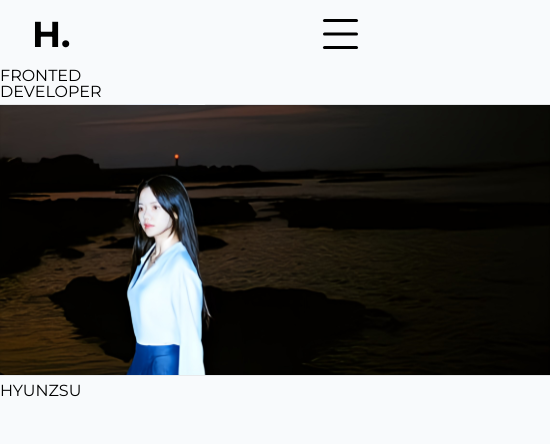
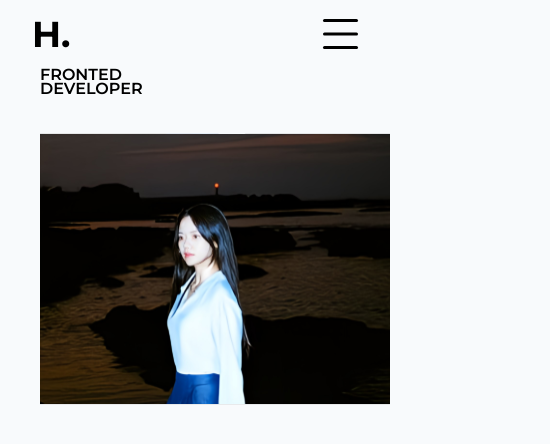
Before and after one commit to hyunzsu/portfolio, a Next.js app: page / in a window 390 px wide. Shown: the top 444 px of the page, 550 px wide, since content can reach past the window. Built offline with nearby package versions, Linux system fonts and the light colour scheme; a web font is replaced by a local one.

Commit message:
[🗼markup] main 섹션 레이아웃 생성
- 추후 반응형 추가

```diff
--- a/src/app/_sections/MainSection.tsx
+++ /dev/null
@@ -1,25 +0,0 @@
-import Image from "next/image";
-
-export default function MainSection() {
-  return (
-    <section className="h-screen bg-layout">
-      <div className="flex justify-between px-8">
-        <div>
-          <p className="sm:text-124 text-30 font-medium tracking-tight">
-            <span>FRONTED</span>
-            <br />
-            <span>DEVELOPER</span>
-          </p>
-          <Image
-            className="mt-8"
-            src="/hyunzsu-photo.svg"
-            alt="내 사진"
-            width={550}
-            height={280}
-          />
-        </div>
-        <div className="sm:text-96 flex items-end text-30">HYUNZSU</div>
-      </div>
-    </section>
-  );
-}
--- /dev/null
+++ b/src/app/main/page.module.css
@@ -0,0 +1,45 @@
+.container {
+  display: flex;
+  justify-content: space-between;
+  padding: 0 2.5rem;
+  font-family: "Montserrat", sans-serif;
+  height: calc(100vh - 96px);
+  overflow: hidden;
+}
+
+.text {
+  font-size: var(-font-size-120);
+  font-weight: var(--font-semibold);
+  line-height: 0.9;
+}
+
+.text span {
+  display: inline-block;
+}
+
+.name-text {
+  font-weight: var(--font-medium);
+  padding-bottom: 15px;
+}
+
+@media (min-width: 640px) {
+  .text {
+    font-size: 7.75rem;
+  }
+}
+
+.image {
+  margin-top: 2rem;
+}
+
+.name-text {
+  font-size: 7.5rem;
+  display: flex;
+  align-items: flex-end;
+}
+
+@media (min-width: 640px) {
+  .name-text {
+    font-size: 6rem;
+  }
+}
--- /dev/null
+++ b/src/app/main/page.tsx
@@ -0,0 +1,24 @@
+import Image from "next/image";
+import styles from "./page.module.css";
+
+export default function Main() {
+  return (
+    <div className={styles.container}>
+      <div>
+        <p className={styles.text}>
+          <span>FRONTED</span>
+          <br />
+          <span>DEVELOPER</span>
+        </p>
+        <Image
+          className={styles.image}
+          src="/hyunzsu-photo.svg"
+          alt="내 사진"
+          width={550}
+          height={280}
+        />
+      </div>
+      <div className={styles["name-text"]}>hyunzsu</div>
+    </div>
+  );
+}
--- a/src/app/page.tsx
+++ b/src/app/page.tsx
@@ -1,9 +1,9 @@
-import MainSection from './_sections/MainSection';
+import Main from "./main/page";
 
 export default function Home() {
   return (
-    <main className=''>
-      <MainSection />
-    </main>
+    <section className="">
+      <Main />
+    </section>
   );
 }
--- a/src/app/root.css
+++ b/src/app/root.css
@@ -6,6 +6,7 @@
   --bg-secondary: #fff;
 
   /* 폰트 사이즈 */
+  --font-size-120: 7.5rem;
   --font-size-68: 4.25rem;
   --font-size-48: 3rem;
   --font-size-50: 3.125rem;
```
